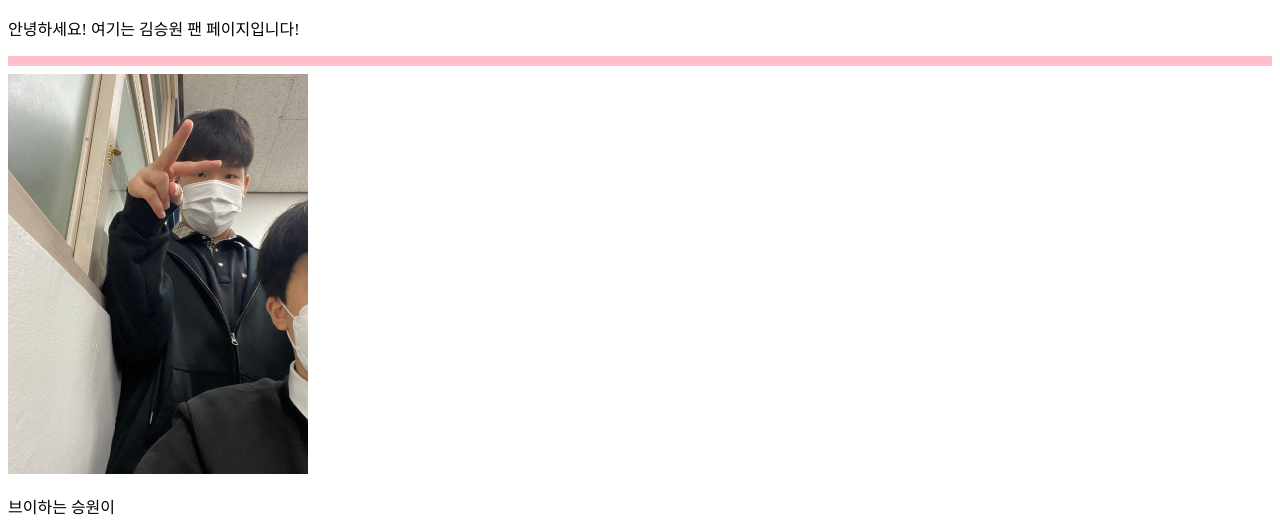
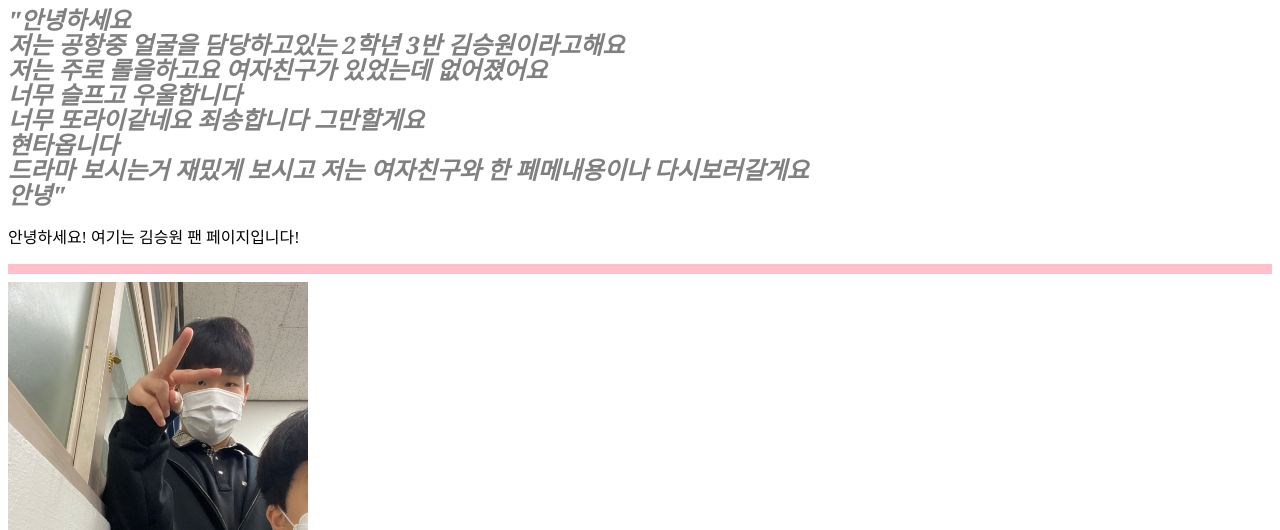
Before and after one commit to addopinn/addopinn, a plain HTML site: page index.html in a window 1280 px wide. Shown: the top 530 px of the page. Drawn offline with Linux system fonts and the light colour scheme.

Commit message:
Update index.html

```diff
--- a/index.html
+++ b/index.html
@@ -2,6 +2,8 @@
 <html lang="ko">
 <title>김승원 팬 페이지</title>
 <body>
+    <span style=" font: italic bold 1.5em/1em Georgia, serif ; color: gray;">
+        "안녕하세요<br>저는 공항중 얼굴을 담당하고있는 2학년 3반 김승원이라고해요<br>저는 주로 롤을하고요 여자친구가 있었는데 없어졌어요<br>너무 슬프고 우울합니다<br>너무 또라이같네요 죄송합니다 그만할게요<br>현타옵니다<br>드라마 보시는거 재밌게 보시고 저는 여자친구와 한 페메내용이나 다시보러갈게요<br>안녕"</span>
     <p>안녕하세요! 여기는 김승원 팬 페이지입니다!</p>
     <hr color="pink" size="10px">
     <img src="pictures/1.jpg" width="300" alt="브이" title="브이">
```
